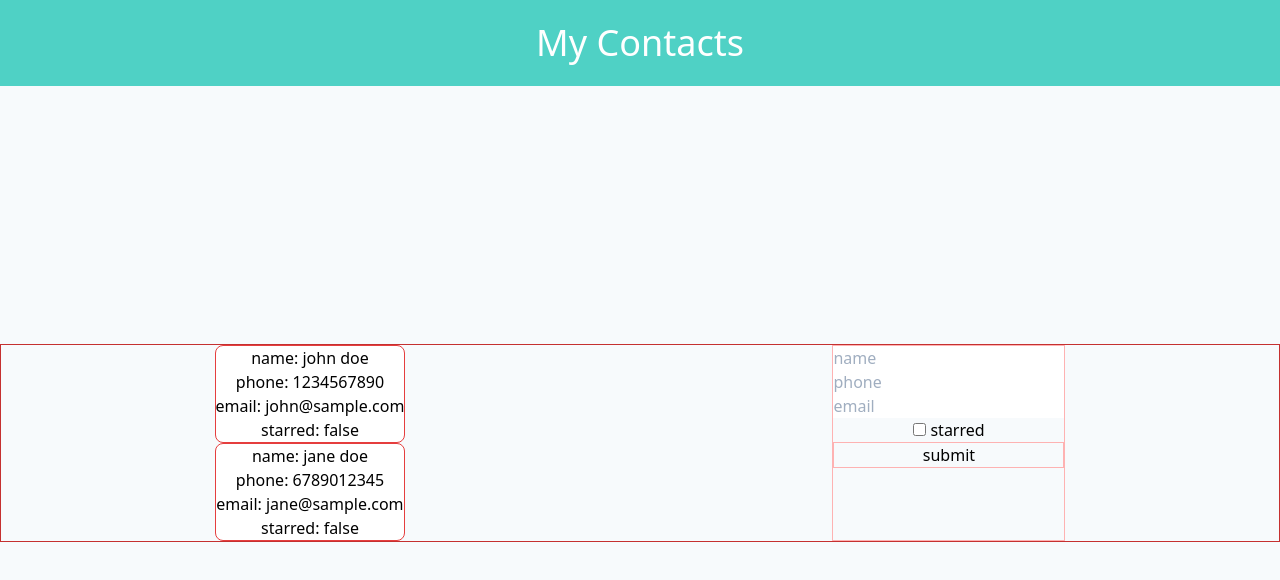
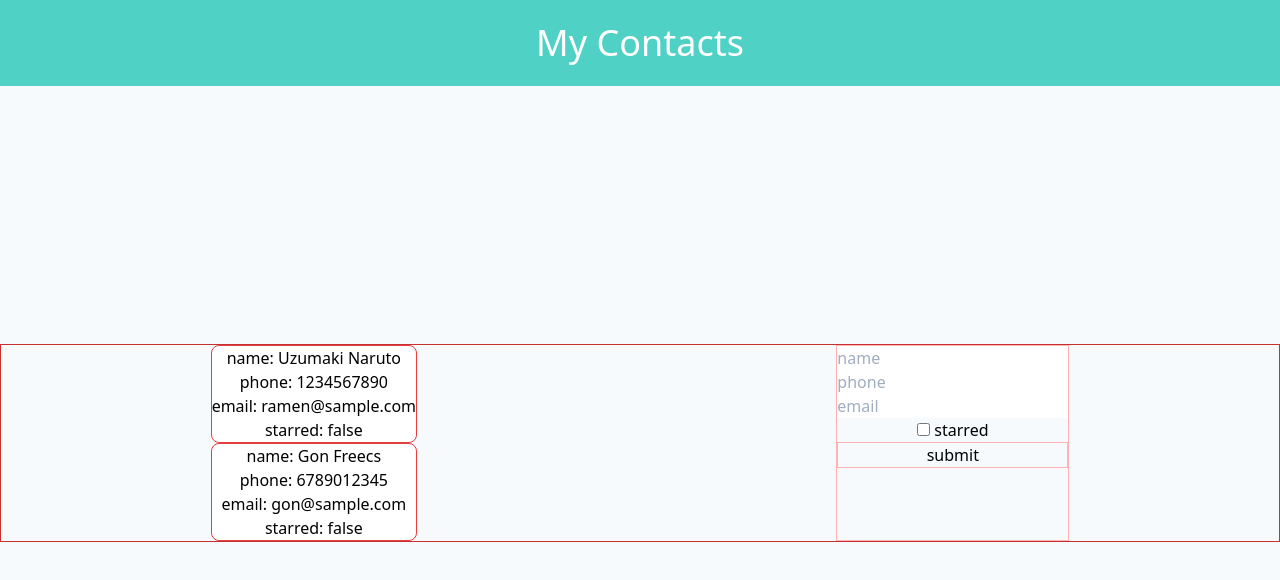
Before and after one commit to gmahima/svelte-contacts, a Svelte app: page / in a window 1280 px wide. Shown: the top 580 px of the page. Built offline with nearby package versions, Linux system fonts and the light colour scheme.

Commit message:
remove contacts

```diff
--- a/src/stores/contacts.js
+++ b/src/stores/contacts.js
@@ -1,14 +1,14 @@
 import { writable } from 'svelte/store';
 
 const InitialContacts = [
-    {   name: 'john doe',
+    {   name: 'Uzumaki Naruto',
         phone: '1234567890',
-        email: 'john@sample.com',
+        email: 'ramen@sample.com',
         starred: false
     },
-    {   name: 'jane doe',
+    {   name: 'Gon Freecs',
         phone: '6789012345',
-        email: 'jane@sample.com',
+        email: 'gon@sample.com',
         starred: false
     }
 ]
```
